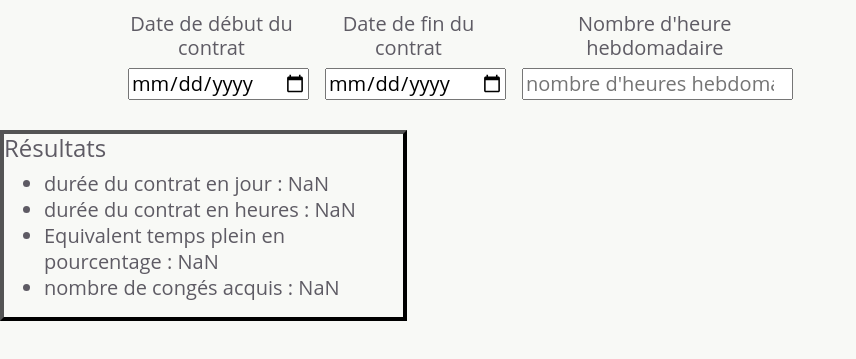
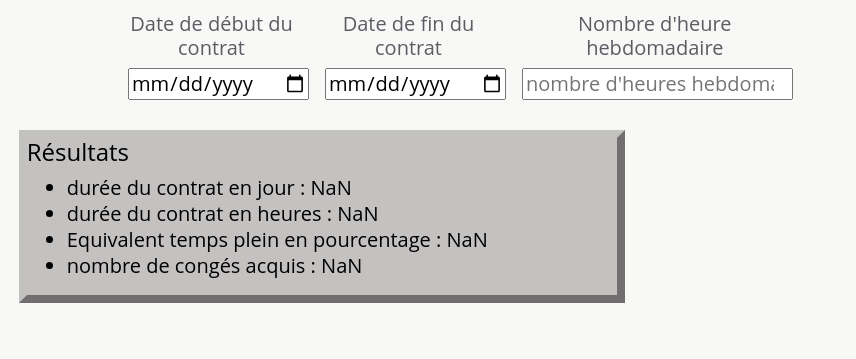
Before and after one commit to syned9/vue-app-no-api, a plain HTML site: page index.html in a window 1280 px wide. Shown: the part 93-452 px from the top of the page, without its empty margins (0-856 px from the left). Drawn offline with nearby package versions, Linux system fonts and the light colour scheme.

Commit message:
Add files via upload

```diff
--- a/index.html
+++ b/index.html
@@ -8,6 +8,10 @@
 	<link rel="stylesheet" href="https://stackpath.bootstrapcdn.com/bootstrap/4.4.1/css/bootstrap.min.css">
 
     <style>
+
+*{
+    box-sizing: border-box;
+}
 
 	.header{
     height:50px;
@@ -52,8 +56,12 @@
 
 	#resultats{
 		text-align:left;
-		border: 4px outset black ;
+		border: 8px outset rgb(196, 193, 193) ;
+		background:rgb(196, 193, 193);
+		color: black;
+		margin-left: 3%;
 	}
+
 
 
 
@@ -97,7 +105,7 @@
 
 
     <div class="row">
-		<div class="col-xs-12 col-md-10 col-md-offset-1  col-lg-4 col-lg-offset-2 ">
+		<div class="col-xs-12 col-md-10 col-md-offset-1  col-lg-6 col-lg-offset-2 ">
 			<div id="resultats">
 				<h4>Résultats</h4>
 				<ul>
@@ -109,9 +117,6 @@
 			</div>
 		</div>
 	</div>
-
-
-
 
 </div>
 
```
